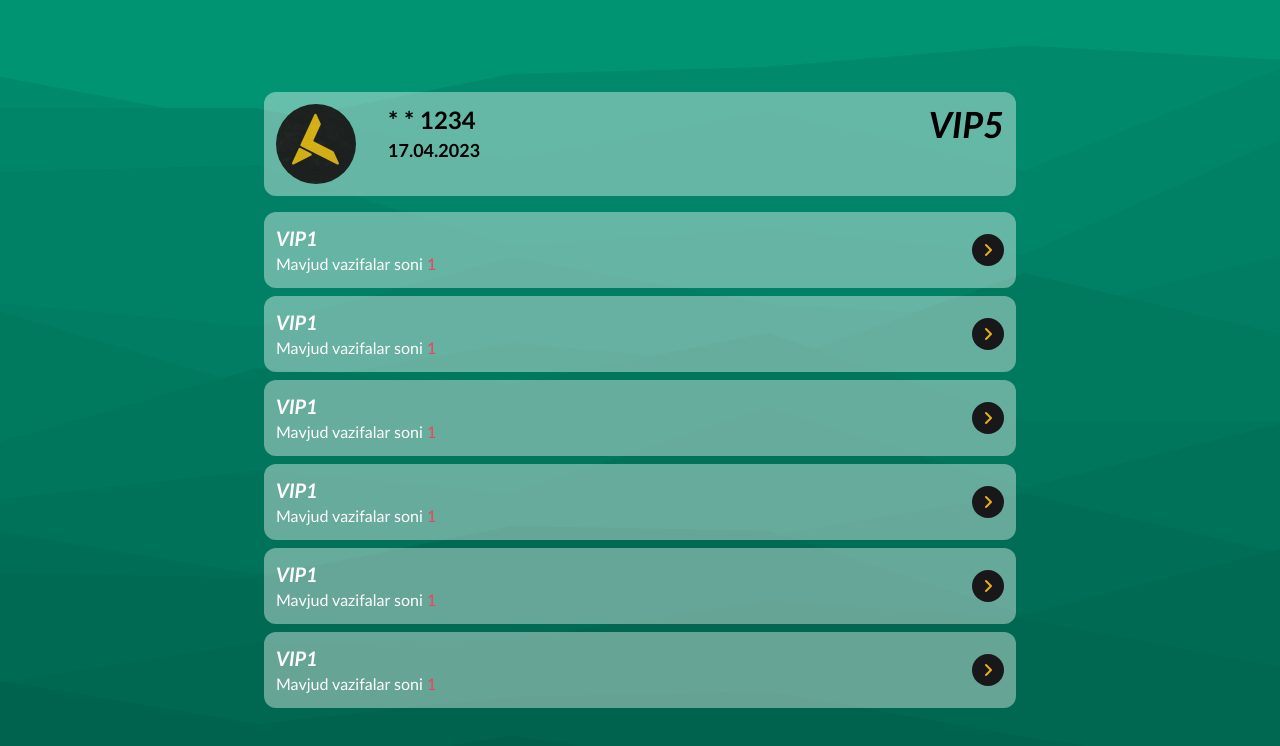
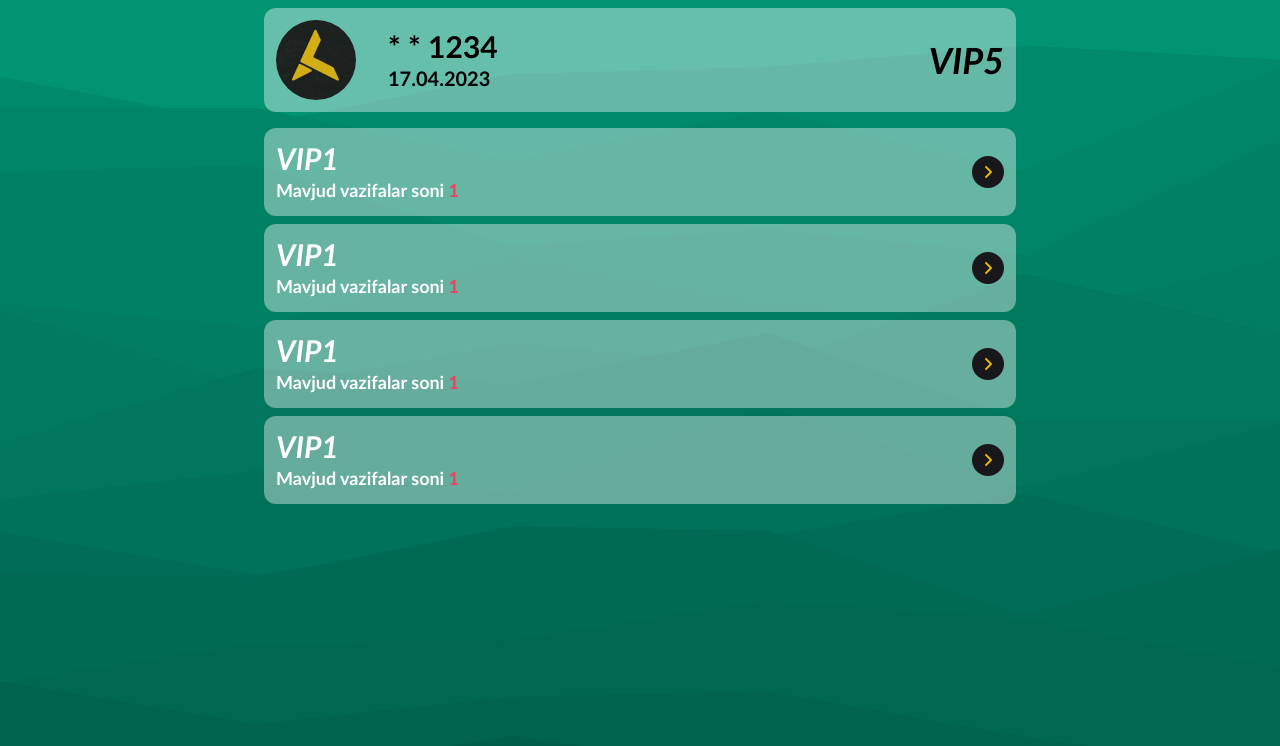
Before and after one commit to itkncoder/avolon, a React (Vite) app: page /viptasks in a window 1280 px wide. Shown: the top 746 px of the page. Built offline with nearby package versions, Linux system fonts and the light colour scheme.

Commit message:
perfelying viptasks & task

```diff
--- a/src/pages/Task.jsx
+++ b/src/pages/Task.jsx
@@ -1,47 +1,59 @@
 import logo from "../assets/logo.jpg"
+import {Link} from "react-router-dom"
 
 const Task = () => {
     return (
-        <div className="min-h-screen flex justify-center items-center">
-            <div className="md:max-w-screen-md w-full">
+        <div className="min-h-screen flex justify-center items-start">
+            <Link to="/viptasks">
+                <i className="hover:bg-zinc-800 transition-all fa-solid fa-angle-left absolute top-2 left-2 w-8 rounded-full h-8 flex justify-center items-center bg-zinc-900 text-yellow-500"></i>
+            </Link>
+            <div className="md:max-w-screen-md w-full mt-14">
                 <div className="fon p-3 m-2 rounded-xl flex justify-between items-center">
                     <div className="flex flex-col items-start">
-                        <h2 className="italic font-semibold text-2xl text-white">VIP1</h2>
-                        <p className="text-white">Mavjud vazifalar soni <span className="text-rose-500">1</span></p>
+                        <h2 className="italic font-semibold text-4xl text-white">VIP1</h2>
+                        <p className="text-white text-lg font-semibold">Mavjud vazifalar soni <span className="text-rose-500">1</span></p>
                     </div>
                     <img className="w-14 rounded-full" src={logo} alt="logo" />
                 </div>
-                <div>
+                <div className="max-h-96 overflow-y-auto">
                     <div className="fon p-3 m-2 rounded-xl flex justify-between items-center gap-1">
                         <img className="w-10 sm:w-14" src={logo} alt="product" />
-                        <p className="text-xs text-white font-semibold w-5/12 sm:text-sm sm:w-fit">Sahroda elektr energiyasi ishlab chiqarish </p>
-                        <div className="flex flex-col items-center w-4/12 sm:w-fit">
-                            <button className="text-3xs w-full hover:bg-gray-900 cursor-pointer transition-all bg-zinc-900 py-1 px-1 rounded-3xl text-yellow-400 font-semibold sm:text-sm sm:w-fit sm:px-4 sm:py-2">Qurilmani oling</button>
-                            <p className="text-sm font-semibold">7000 UZS</p>
+                        <p className="text-base text-white font-semibold w-5/12 sm:text-lg sm:w-fit">Sahroda elektr energiyasi ishlab chiqarish </p>
+                        <div className="flex flex-col items-center sm:w-fit">
+                            <button className="text-sm w-full hover:bg-gray-900 cursor-pointer transition-all bg-zinc-900 py-1 px-2 rounded-3xl text-yellow-400 font-semibold sm:text-sm sm:w-fit sm:px-4 sm:py-2">Qurilmani oling</button>
+                            <p className="font-semibold text-base">7000 UZS</p>
                         </div>
                     </div>
                     <div className="fon p-3 m-2 rounded-xl flex justify-between items-center gap-1">
                         <img className="w-10 sm:w-14" src={logo} alt="product" />
-                        <p className="text-xs text-white font-semibold w-5/12 sm:text-sm sm:w-fit">Sahroda elektr energiyasi ishlab chiqarish </p>
-                        <div className="flex flex-col items-center w-4/12 sm:w-fit">
-                            <button className="text-3xs w-full hover:bg-gray-900 cursor-pointer transition-all bg-zinc-900 py-1 px-1 rounded-3xl text-yellow-400 font-semibold sm:text-sm sm:w-fit sm:px-4 sm:py-2">Qurilmani oling</button>
-                            <p className="text-sm font-semibold">7000 UZS</p>
+                        <p className="text-base text-white font-semibold w-5/12 sm:text-lg sm:w-fit">Sahroda elektr energiyasi ishlab chiqarish </p>
+                        <div className="flex flex-col items-center sm:w-fit">
+                            <button className="text-sm w-full hover:bg-gray-900 cursor-pointer transition-all bg-zinc-900 py-1 px-2 rounded-3xl text-yellow-400 font-semibold sm:text-sm sm:w-fit sm:px-4 sm:py-2">Qurilmani oling</button>
+                            <p className="font-semibold text-base">7000 UZS</p>
                         </div>
                     </div>
                     <div className="fon p-3 m-2 rounded-xl flex justify-between items-center gap-1">
                         <img className="w-10 sm:w-14" src={logo} alt="product" />
-                        <p className="text-xs text-white font-semibold w-5/12 sm:text-sm sm:w-fit">Sahroda elektr energiyasi ishlab chiqarish </p>
-                        <div className="flex flex-col items-center w-4/12 sm:w-fit">
-                            <button className="text-3xs w-full hover:bg-gray-900 cursor-pointer transition-all bg-zinc-900 py-1 px-1 rounded-3xl text-yellow-400 font-semibold sm:text-sm sm:w-fit sm:px-4 sm:py-2">Qurilmani oling</button>
-                            <p className="text-sm font-semibold">7000 UZS</p>
+                        <p className="text-base text-white font-semibold w-5/12 sm:text-lg sm:w-fit">Sahroda elektr energiyasi ishlab chiqarish </p>
+                        <div className="flex flex-col items-center sm:w-fit">
+                            <button className="text-sm w-full hover:bg-gray-900 cursor-pointer transition-all bg-zinc-900 py-1 px-2 rounded-3xl text-yellow-400 font-semibold sm:text-sm sm:w-fit sm:px-4 sm:py-2">Qurilmani oling</button>
+                            <p className="font-semibold text-base">7000 UZS</p>
                         </div>
                     </div>
                     <div className="fon p-3 m-2 rounded-xl flex justify-between items-center gap-1">
                         <img className="w-10 sm:w-14" src={logo} alt="product" />
-                        <p className="text-xs text-white font-semibold w-5/12 sm:text-sm sm:w-fit">Sahroda elektr energiyasi ishlab chiqarish </p>
-                        <div className="flex flex-col items-center w-4/12 sm:w-fit">
-                            <button className="text-3xs w-full hover:bg-gray-900 cursor-pointer transition-all bg-zinc-900 py-1 px-1 rounded-3xl text-yellow-400 font-semibold sm:text-sm sm:w-fit sm:px-4 sm:py-2">Qurilmani oling</button>
-                            <p className="text-sm font-semibold">7000 UZS</p>
+                        <p className="text-base text-white font-semibold w-5/12 sm:text-lg sm:w-fit">Sahroda elektr energiyasi ishlab chiqarish </p>
+                        <div className="flex flex-col items-center sm:w-fit">
+                            <button className="text-sm w-full hover:bg-gray-900 cursor-pointer transition-all bg-zinc-900 py-1 px-2 rounded-3xl text-yellow-400 font-semibold sm:text-sm sm:w-fit sm:px-4 sm:py-2">Qurilmani oling</button>
+                            <p className="font-semibold text-base">7000 UZS</p>
+                        </div>
+                    </div>
+                    <div className="fon p-3 m-2 rounded-xl flex justify-between items-center gap-1">
+                        <img className="w-10 sm:w-14" src={logo} alt="product" />
+                        <p className="text-base text-white font-semibold w-5/12 sm:text-lg sm:w-fit">Sahroda elektr energiyasi ishlab chiqarish </p>
+                        <div className="flex flex-col items-center sm:w-fit">
+                            <button className="text-sm w-full hover:bg-gray-900 cursor-pointer transition-all bg-zinc-900 py-1 px-2 rounded-3xl text-yellow-400 font-semibold sm:text-sm sm:w-fit sm:px-4 sm:py-2">Qurilmani oling</button>
+                            <p className="font-semibold text-base">7000 UZS</p>
                         </div>
                     </div>
                 </div>
--- a/src/pages/VipTasks.jsx
+++ b/src/pages/VipTasks.jsx
@@ -3,71 +3,62 @@ import logo from "../assets/logo.jpg"
 
 const VipTasks = () => {
     return (
-        <div className="min-h-screen flex justify-center items-center">
+        <div className="min-h-screen flex justify-center items-start">
             <div className="md:max-w-screen-md w-full">
-                <div className="flex fon p-3 rounded-xl m-2 justify-around items-start sm:justify-start sm:gap-8">
+                <div className="flex fon p-3 rounded-xl m-2 justify-around items-center sm:justify-start sm:gap-8">
                     <img className="w-20 rounded-full" src={logo} alt="logo" />
-                    <div className="flex flex-col items-start">
-                        <h1 className="text-2xl font-semibold">* * 1234</h1>
-                        <h3 className="text-lg font-semibold">17.04.2023</h3>
+                    <div className="flex flex-col items-start sm:w-full">
+                        <h1 className="text-3xl font-semibold">* * 1234</h1>
+                        <h3 className="text-xl font-semibold">17.04.2023</h3>
                     </div>
-                    <h1 className="text-4xl font-semibold italic sm:flex sm:justify-end sm:w-full">VIP5</h1>
+                    <h1 className="text-4xl font-bold italic sm:flex sm:justify-end sm:w-full">VIP5</h1>
                 </div>
-                <div className="max-h-f overflow-y-auto">
+                <div className="max-h-96 overflow-y-auto">
+                    <Link to="/task">
                         <div className="fon p-3 m-2 rounded-xl flex justify-between items-center">
                             <div className="flex flex-col items-start">
-                            <h2 className="italic font-semibold text-xl text-white">VIP1</h2>
-                            <p className="text-white">Mavjud vazifalar soni <span className="text-rose-500">1</span></p>
+                                <h2 className="italic font-semibold text-3xl text-white">VIP1</h2>
+                                <p className="text-white text-lg font-semibold">Mavjud vazifalar soni <span className="text-rose-500">1</span></p>
                             </div>
-                        <Link to="/">
                                 <i className="hover:bg-zinc-800 transition-all fa-solid fa-angle-right w-8 rounded-full h-8 flex justify-center items-center bg-zinc-900 text-yellow-500"></i>
+                        </div>
                     </Link>
-                    </div>
+                    <Link to="/task">
                         <div className="fon p-3 m-2 rounded-xl flex justify-between items-center">
                             <div className="flex flex-col items-start">
-                            <h2 className="italic font-semibold text-xl text-white">VIP1</h2>
-                            <p className="text-white">Mavjud vazifalar soni <span className="text-rose-500">1</span></p>
+                                <h2 className="italic font-semibold text-3xl text-white">VIP1</h2>
+                                <p className="text-white text-lg font-semibold">Mavjud vazifalar soni <span className="text-rose-500">1</span></p>
                             </div>
-                        <Link to="/">
                                 <i className="hover:bg-zinc-800 transition-all fa-solid fa-angle-right w-8 rounded-full h-8 flex justify-center items-center bg-zinc-900 text-yellow-500"></i>
+                        </div>
                     </Link>
-                    </div>
+                    <Link to="/task">
                         <div className="fon p-3 m-2 rounded-xl flex justify-between items-center">
                             <div className="flex flex-col items-start">
-                            <h2 className="italic font-semibold text-xl text-white">VIP1</h2>
-                            <p className="text-white">Mavjud vazifalar soni <span className="text-rose-500">1</span></p>
+                                <h2 className="italic font-semibold text-3xl text-white">VIP1</h2>
+                                <p className="text-white text-lg font-semibold">Mavjud vazifalar soni <span className="text-rose-500">1</span></p>
                             </div>
-                        <Link to="/">
                                 <i className="hover:bg-zinc-800 transition-all fa-solid fa-angle-right w-8 rounded-full h-8 flex justify-center items-center bg-zinc-900 text-yellow-500"></i>
+                        </div>
                     </Link>
-                    </div>
+                    <Link to="/task">
                         <div className="fon p-3 m-2 rounded-xl flex justify-between items-center">
                             <div className="flex flex-col items-start">
-                            <h2 className="italic font-semibold text-xl text-white">VIP1</h2>
-                            <p className="text-white">Mavjud vazifalar soni <span className="text-rose-500">1</span></p>
+                                <h2 className="italic font-semibold text-3xl text-white">VIP1</h2>
+                                <p className="text-white text-lg font-semibold">Mavjud vazifalar soni <span className="text-rose-500">1</span></p>
                             </div>
-                        <Link to="/">
                                 <i className="hover:bg-zinc-800 transition-all fa-solid fa-angle-right w-8 rounded-full h-8 flex justify-center items-center bg-zinc-900 text-yellow-500"></i>
+                        </div>
                     </Link>
-                    </div>
+                    <Link to="/task">
                         <div className="fon p-3 m-2 rounded-xl flex justify-between items-center">
                             <div className="flex flex-col items-start">
-                            <h2 className="italic font-semibold text-xl text-white">VIP1</h2>
-                            <p className="text-white">Mavjud vazifalar soni <span className="text-rose-500">1</span></p>
+                                <h2 className="italic font-semibold text-3xl text-white">VIP1</h2>
+                                <p className="text-white text-lg font-semibold">Mavjud vazifalar soni <span className="text-rose-500">1</span></p>
                             </div>
-                        <Link to="/">
                                 <i className="hover:bg-zinc-800 transition-all fa-solid fa-angle-right w-8 rounded-full h-8 flex justify-center items-center bg-zinc-900 text-yellow-500"></i>
+                        </div>
                     </Link>
-                    </div>
-                    <div className="fon p-3 m-2 rounded-xl flex justify-between items-center">
-                        <div className="flex flex-col items-start">
-                            <h2 className="italic font-semibold text-xl text-white">VIP1</h2>
-                            <p className="text-white">Mavjud vazifalar soni <span className="text-rose-500">1</span></p>
-                        </div>
-                        <Link to="/">
-                            <i className="hover:bg-zinc-800 transition-all fa-solid fa-angle-right w-8 rounded-full h-8 flex justify-center items-center bg-zinc-900 text-yellow-500"></i>
-                        </Link>
-                    </div>
                 </div>
             </div>
         </div>
```
Lines whose indentation alone changed are shown as unchanged.
